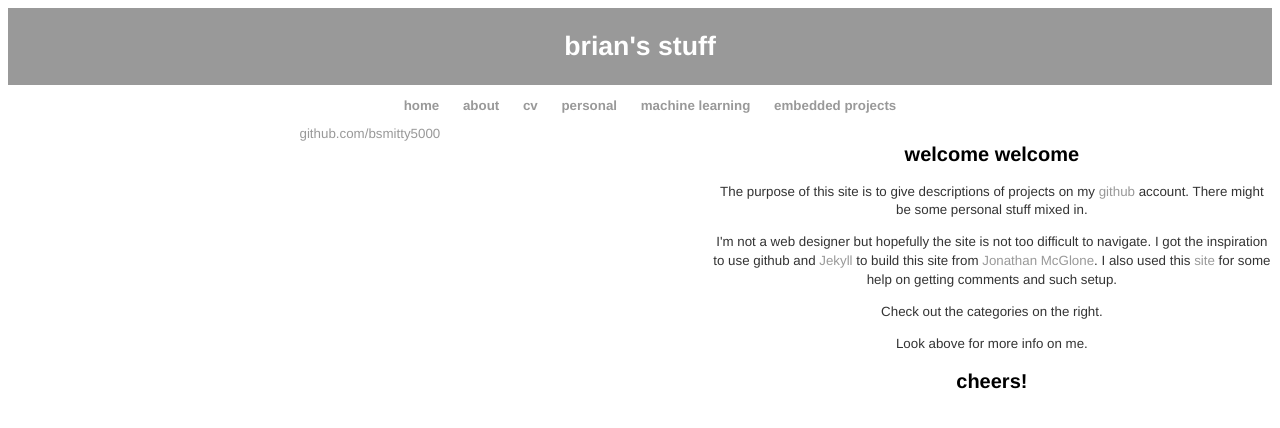
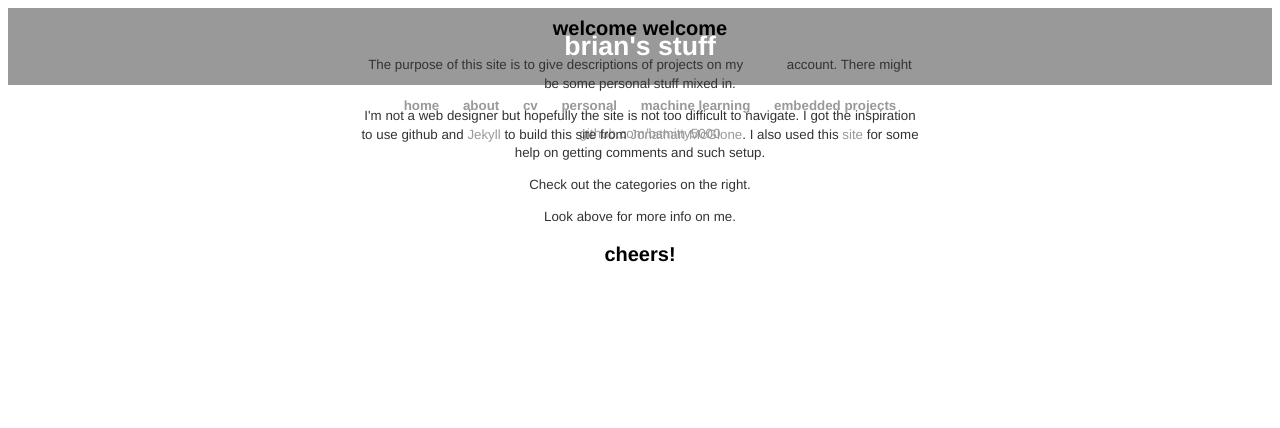
Before and after one commit to bsmitty5000/bsmitty5000.github.io, a Jekyll site: the page built from index.html, in a window 1280 px wide. Shown: the top 428 px of the page. Built offline with Jekyll 4.4.1, drawn with Linux system fonts in a browser that asks for light colours.

Commit message:
Update main.css

```diff
--- a/css/main.css
+++ b/css/main.css
@@ -43,7 +43,12 @@ ul.post li {
 }
 .custom_content {
   width: 42em;
-  float: right;
+  position: absolute;
+  margin: auto;
+  top: 0;
+  right: 0;
+  bottom: 0;
+  left: 0;
 }
 .post {
   font-size: 110%;
```
